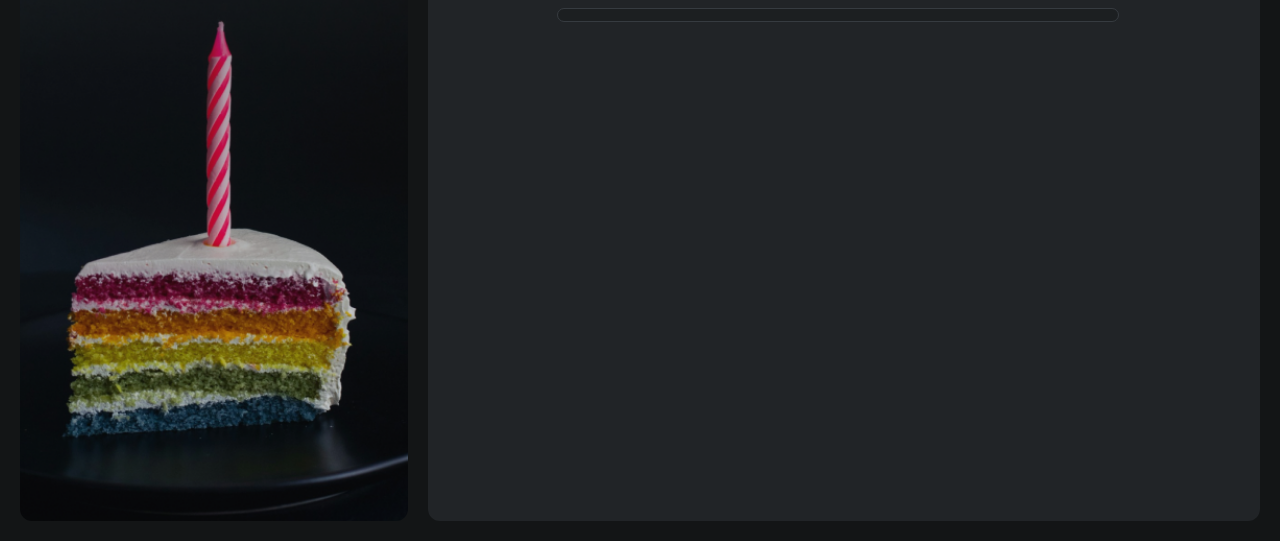
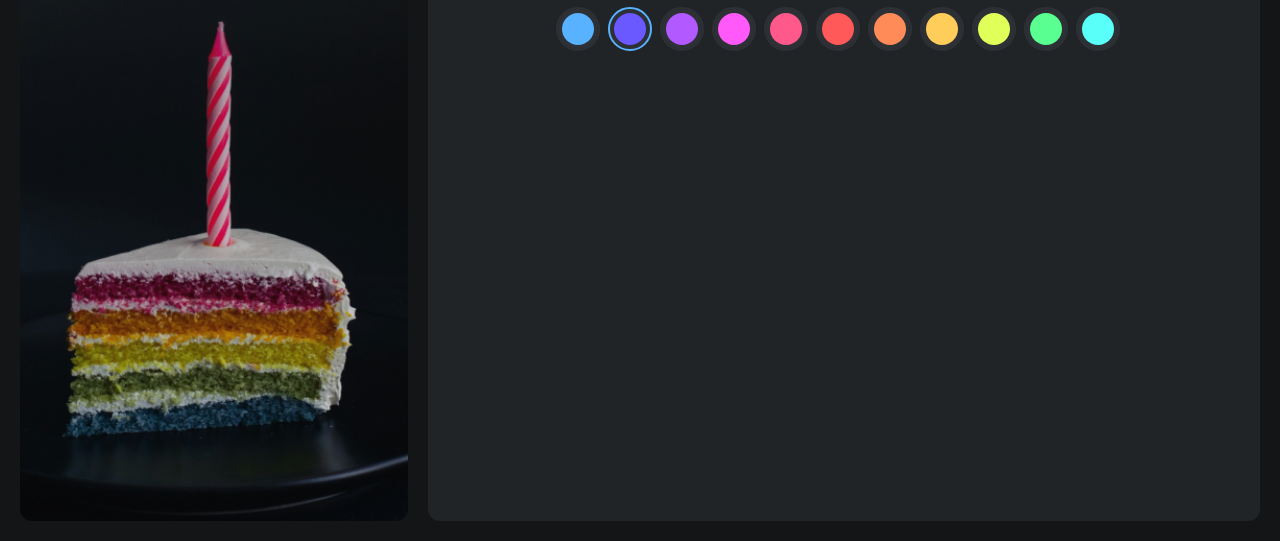
Before and after one commit to maurodiogodev/form-de-convite, a plain HTML site: page index.html in a window 1280 px wide. Shown: the part 259-800 px from the top of the page. Drawn offline with nearby package versions, Linux system fonts and the light colour scheme.

Commit message:
customization radio fields styled

```diff
--- a/styles/fields/radio.css
+++ b/styles/fields/radio.css
@@ -50,3 +50,75 @@
         }
     }
 }
+
+.customization .radio-wrapper {
+    all: unset;
+    display: flex;
+    gap: 1.2rem;
+
+    input {
+        border-radius: 50%;
+    }
+}
+
+.customization .radio-inner {
+    height: 4rem;
+    width: 4rem;
+
+    border-radius: 50%;
+    border: 4px solid var(--shape-button);
+    outline: 2px solid var(--shape-button);
+
+    &:hover {
+        border-color: var(--shape-hover);
+        outline-color: var(--shape-hover);
+    }
+
+    &:has(:checked) {
+        outline-color: var(--brand-light);
+    }
+}
+
+#brand-light {
+    background-color: var(--brand-light);
+}
+
+#navy {
+    background-color: var(--navy);
+}
+
+#purple {
+    background-color: var(--purple);
+}
+
+#fuschia {
+    background-color: var(--fuschia);
+}
+
+#pink {
+    background-color: var(--pink);
+}
+
+#danger {
+    background-color: var(--danger);
+}
+
+#orange {
+    background-color: var(--orange);
+}
+
+#yellow {
+    background-color: var(--yellow);
+}
+
+#lime {
+    background-color: var(--lime);
+}
+
+#green {
+    background-color: var(--green);
+}
+
+#cyan {
+    background-color: var(--cyan);
+}
--- a/styles/form.css
+++ b/styles/form.css
@@ -19,6 +19,10 @@ legend {
     }
 }
 
+fieldset+fieldset {
+    margin-top: 4.8rem;
+}
+
 .input-wrapper:focus-within,
 .textarea-wrapper:focus-within {
 
--- a/styles/global.css
+++ b/styles/global.css
@@ -46,6 +46,7 @@
     --shape-background: #131516;
     --shape-body: #212427;
     --shape-button: #2D3136;
+    --shape-hover: #383D42;
 
     --text-body: #C8CDD0;
     --text-heading: #F9F9F9;
```
